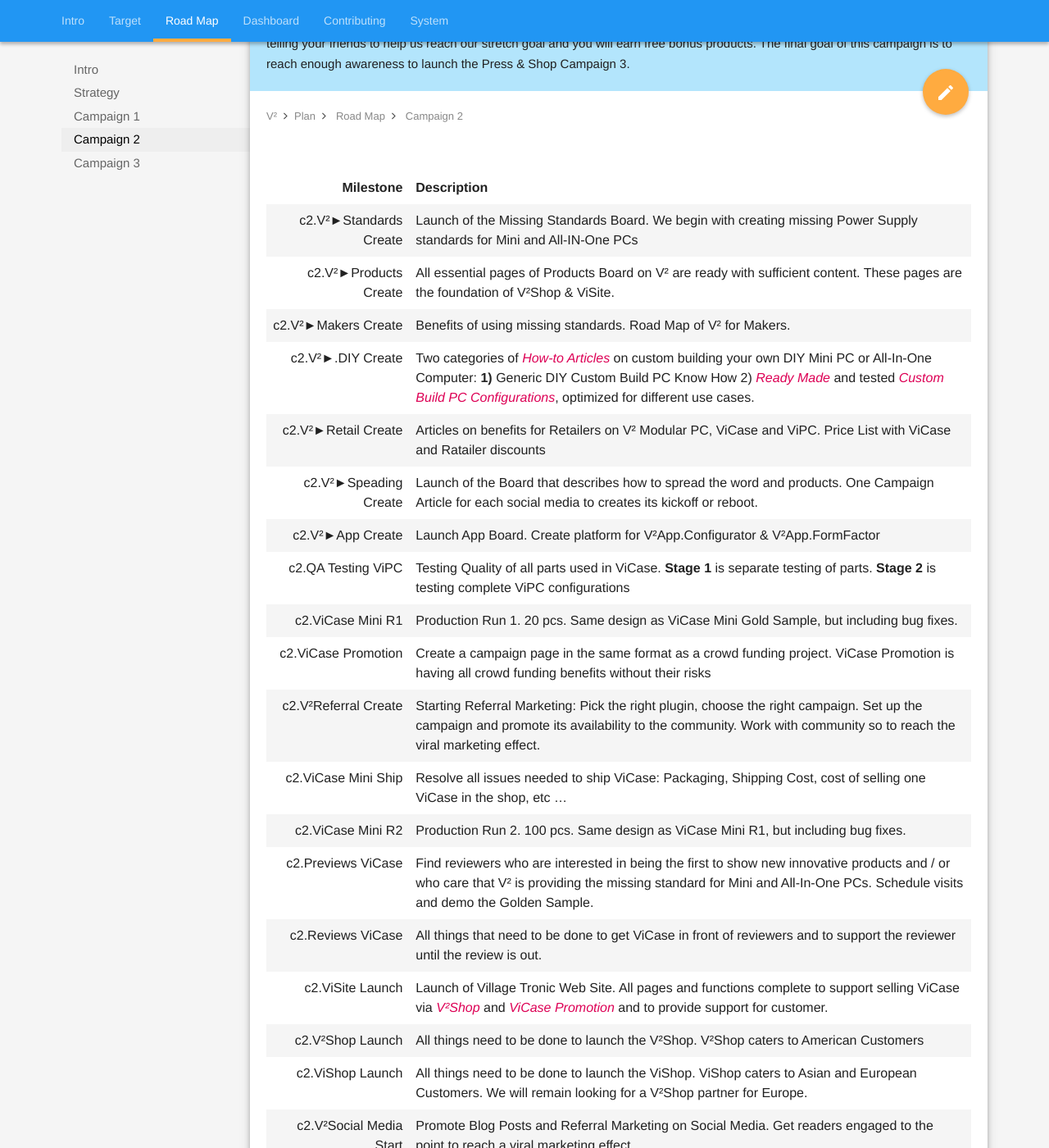
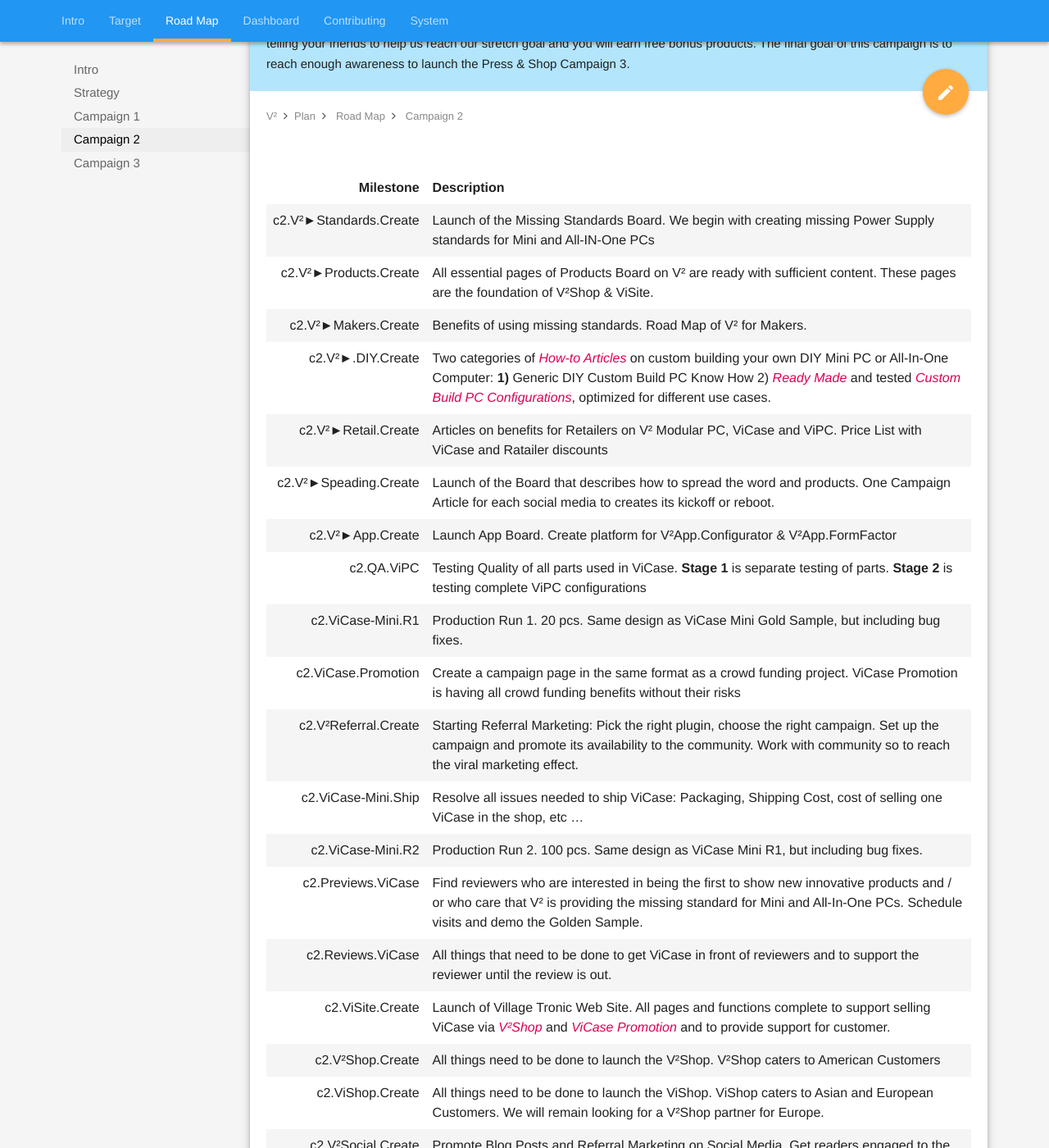
Before and after one commit to V-Squared/v2-Plan, a Jekyll site: the page built from road-map/campaign02.md, in a window 1280 px wide and 1400 px high, scrolled down 414 px. Shown: the whole window at 82% size. Built offline with Jekyll 4.4.1, drawn with Linux system fonts in a browser that asks for light colours; some of the changed text lies outside the part shown.

Commit message:
Change Milestones to Object Notation

```diff
--- a/road-map/campaign02.md
+++ b/road-map/campaign02.md
@@ -17,26 +17,26 @@ readiness:
 
 |               Milestone | Description                                                                                                                                                                                                               |
 |------------------------:|---------------------------------------------------------------------------------------------------------------------------------------------------------------------------------------------------------------------------|
-|  c2.V²►Standards Create | Launch of the Missing Standards Board. We begin with creating missing Power Supply standards for Mini and All-IN-One PCs |
-|   c2.V²►Products Create | All essential pages of Products Board on V² are ready with sufficient content. These pages are the foundation of V²Shop & ViSite. |
-|     c2.V²►Makers Create | Benefits of using missing standards. Road Map of V² for Makers. |
-|       c2.V²►.DIY Create | Two categories of *How-to Articles* on custom building your own DIY Mini PC or All-In-One Computer: **1)** Generic DIY Custom Build PC Know How 2) *Ready Made* and tested *Custom Build PC Configurations*, optimized for different use cases.|
-|     c2.V²►Retail Create | Articles on benefits for Retailers on V² Modular PC, ViCase and ViPC. Price List with ViCase and Ratailer discounts |
-|   c2.V²►Speading Create | Launch of the Board that describes how to spread the word and products. One Campaign Article for each social media to creates its kickoff or reboot.  |
-|        c2.V²►App Create | Launch App Board. Create platform for V²App.Configurator & V²App.FormFactor |
-|      c2.QA Testing ViPC | Testing Quality of all parts used in ViCase. **Stage 1** is separate testing of parts. **Stage 2** is testing complete ViPC configurations |
-|       c2.ViCase Mini R1 | Production Run 1. 20 pcs. Same design as ViCase Mini Gold Sample, but including bug fixes.                                                                                                                                |
-|     c2.ViCase Promotion | Create a campaign page in the same format as a crowd funding project. ViCase Promotion is having all crowd funding benefits without their risks |
-|    c2.V²Referral Create | Starting Referral Marketing: Pick the right plugin, choose the right campaign. Set up the campaign and promote its availability to the community. Work with community so to reach the viral marketing effect.             |
-|     c2.ViCase Mini Ship | Resolve all issues needed to ship ViCase: Packaging, Shipping Cost, cost of selling one ViCase in the shop, etc ...                                                                                                       |
-|       c2.ViCase Mini R2 | Production Run 2. 100 pcs. Same design as ViCase Mini R1, but including bug fixes.                                                                                                                                        |
-|      c2.Previews ViCase | Find reviewers who are interested in being the first to show new innovative products and / or who care that V² is providing the missing standard for Mini and All-In-One PCs. Schedule visits and demo the Golden Sample. |
-|       c2.Reviews ViCase | All things that need to be done to get ViCase in front of reviewers and to support the reviewer until the review is out.                                                                                                  |
-|        c2.ViSite Launch | Launch of Village Tronic Web Site. All pages and functions complete to support selling ViCase via *V²Shop* and *ViCase Promotion* and to provide support for customer.                                                                                        |
-|        c2.V²Shop Launch | All things need to be done to launch the V²Shop. V²Shop caters to American Customers                                                                                                                                      |
-|        c2.ViShop Launch | All things need to be done to launch the ViShop. ViShop caters to Asian and European Customers. We will remain looking for a V²Shop partner for Europe.                                                                   |
-| c2.V²Social Media Start | Promote Blog Posts and Referral Marketing on Social Media. Get readers engaged to the point to reach a viral marketing effect.                                                                                            |
-|         c2.V²Blog Start | Get Blog Software going. Start posting blogs and re-post on Social Media. Get readers involved to get feedback and to get them spreading the posts. Listen and follow their ideas on how to become more valuable to them. |
+|  c2.V²►Standards.Create | Launch of the Missing Standards Board. We begin with creating missing Power Supply standards for Mini and All-IN-One PCs |
+|   c2.V²►Products.Create | All essential pages of Products Board on V² are ready with sufficient content. These pages are the foundation of V²Shop & ViSite. |
+|     c2.V²►Makers.Create | Benefits of using missing standards. Road Map of V² for Makers. |
+|       c2.V²►.DIY.Create | Two categories of *How-to Articles* on custom building your own DIY Mini PC or All-In-One Computer: **1)** Generic DIY Custom Build PC Know How 2) *Ready Made* and tested *Custom Build PC Configurations*, optimized for different use cases.|
+|     c2.V²►Retail.Create | Articles on benefits for Retailers on V² Modular PC, ViCase and ViPC. Price List with ViCase and Ratailer discounts |
+|   c2.V²►Speading.Create | Launch of the Board that describes how to spread the word and products. One Campaign Article for each social media to creates its kickoff or reboot.  |
+|        c2.V²►App.Create | Launch App Board. Create platform for V²App.Configurator & V²App.FormFactor |
+|              c2.QA.ViPC | Testing Quality of all parts used in ViCase. **Stage 1** is separate testing of parts. **Stage 2** is testing complete ViPC configurations |
+|       c2.ViCase-Mini.R1 | Production Run 1. 20 pcs. Same design as ViCase Mini Gold Sample, but including bug fixes.                                                                                                                                |
+|     c2.ViCase.Promotion | Create a campaign page in the same format as a crowd funding project. ViCase Promotion is having all crowd funding benefits without their risks |
+|    c2.V²Referral.Create | Starting Referral Marketing: Pick the right plugin, choose the right campaign. Set up the campaign and promote its availability to the community. Work with community so to reach the viral marketing effect.             |
+|     c2.ViCase-Mini.Ship | Resolve all issues needed to ship ViCase: Packaging, Shipping Cost, cost of selling one ViCase in the shop, etc ...                                                                                                       |
+|       c2.ViCase-Mini.R2 | Production Run 2. 100 pcs. Same design as ViCase Mini R1, but including bug fixes.                                                                                                                                        |
+|      c2.Previews.ViCase | Find reviewers who are interested in being the first to show new innovative products and / or who care that V² is providing the missing standard for Mini and All-In-One PCs. Schedule visits and demo the Golden Sample. |
+|       c2.Reviews.ViCase | All things that need to be done to get ViCase in front of reviewers and to support the reviewer until the review is out.                                                                                                  |
+|        c2.ViSite.Create | Launch of Village Tronic Web Site. All pages and functions complete to support selling ViCase via *V²Shop* and *ViCase Promotion* and to provide support for customer.                                                                                        |
+|        c2.V²Shop.Create | All things need to be done to launch the V²Shop. V²Shop caters to American Customers                                                                                                                                      |
+|        c2.ViShop.Create | All things need to be done to launch the ViShop. ViShop caters to Asian and European Customers. We will remain looking for a V²Shop partner for Europe.                                                                   |
+|      c2.V²Social.Create | Promote Blog Posts and Referral Marketing on Social Media. Get readers engaged to the point to reach a viral marketing effect.                                                                                            |
+|        c2.V²Blog.Create | Get Blog Software going. Start posting blogs and re-post on Social Media. Get readers involved to get feedback and to get them spreading the posts. Listen and follow their ideas on how to become more valuable to them. |
 |   c2.V²App.Configurator | Adopt the Configurator to work in tandem with V²PC.Configs. Remove Wizard. Instead simply choose a V²PC configuration from a list. Update all data according to V²PC shopping References.                                 |
 |     c2.V²App.FormFactor | Remove the Form Factor App from the Configurator and make it work stand alone, so it can be used within product pages to demo how to turn ViCase Mini into an All-In-One PC.                                              |
 |           c2.Accounting | Set up the Interface between the Shop and the Accounting App.                                                                                                                                                             |
```
